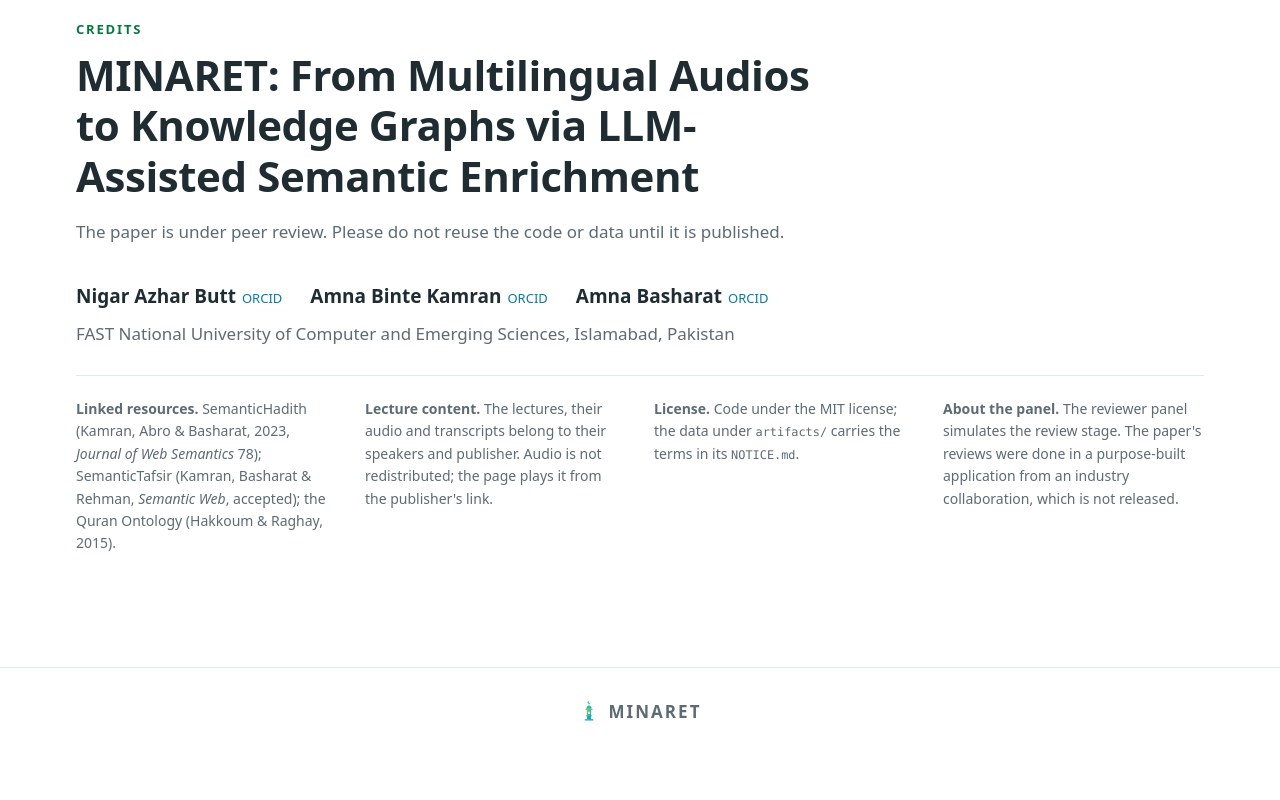
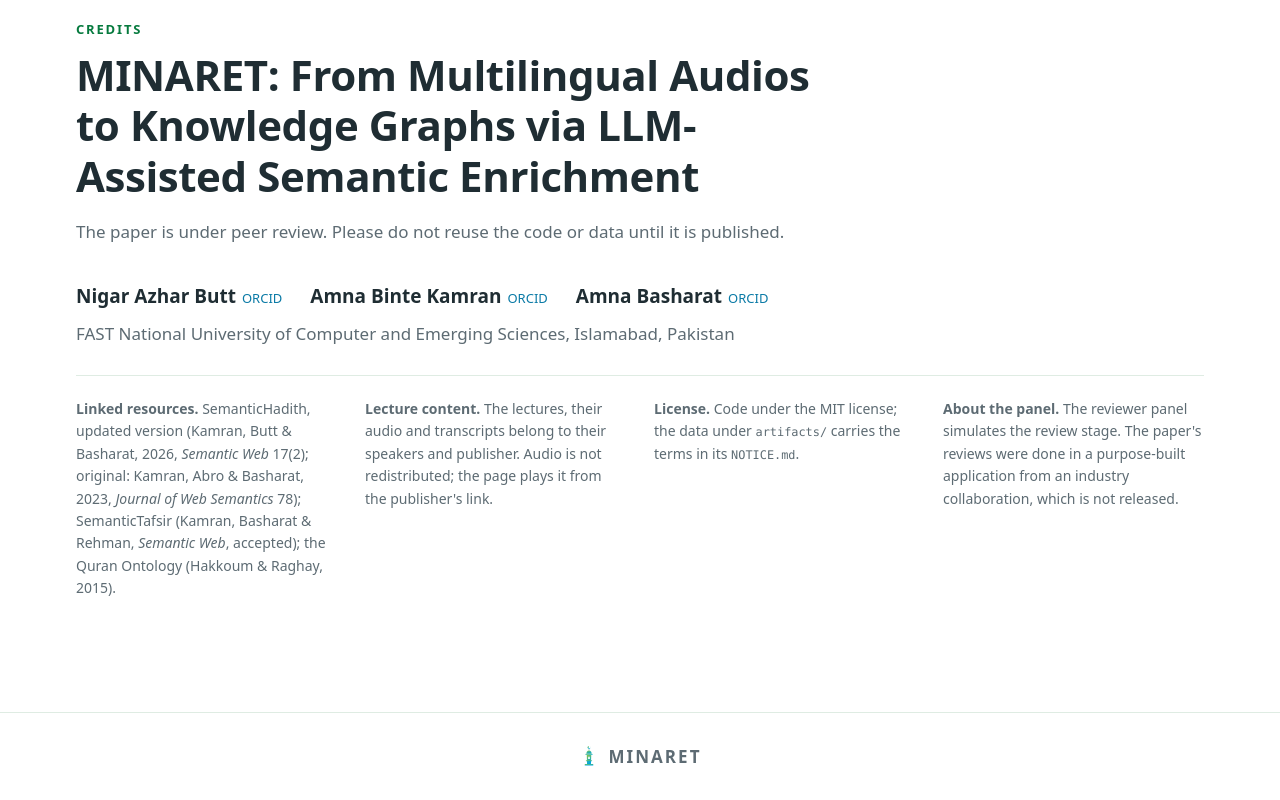
Before and after one commit to nigar-azhar/MINARET, a plain HTML site: page docs/index.html in a window 1280 px wide. Shown: the part 9002-9802 px from the top of the page. Before the commit the page ends 9757 px from the top, so only its background shows below. Drawn offline with Linux system fonts and the light colour scheme; a web font is replaced by a local one.

Commit message:
Update SemanticHadith citations
This change adds the 2026 Semantic Web publication for the updated SemanticHadith knowledge graph and clarifies its relationship to the original 2023 Journal of Web Semantics paper. The updated citation metadata and references were propagated across the project docs, notice files, and landing pages to keep attribution consistent.

```diff
--- a/docs/index.html
+++ b/docs/index.html
@@ -153,7 +153,8 @@ python -m reviewer_panel      # then open http://127.0.0.1:8765</code></pre>
     <ul class="authors" id="authors"></ul>
     <p class="affil" id="affiliation"></p>
     <div class="fineprint">
-      <p><b>Linked resources.</b> SemanticHadith (Kamran, Abro &amp; Basharat, 2023, <i>Journal of Web
+      <p><b>Linked resources.</b> SemanticHadith, updated version (Kamran, Butt &amp; Basharat, 2026,
+        <i>Semantic Web</i> 17(2); original: Kamran, Abro &amp; Basharat, 2023, <i>Journal of Web
         Semantics</i> 78); SemanticTafsir (Kamran, Basharat &amp; Rehman, <i>Semantic Web</i>, accepted);
         the Quran Ontology (Hakkoum &amp; Raghay, 2015).</p>
       <p><b>Lecture content.</b> The lectures, their audio and transcripts belong to their speakers and
```
Also changed, not shown: reviewer_panel/static/landing.html (+2 -1 lines), 4 other files.
